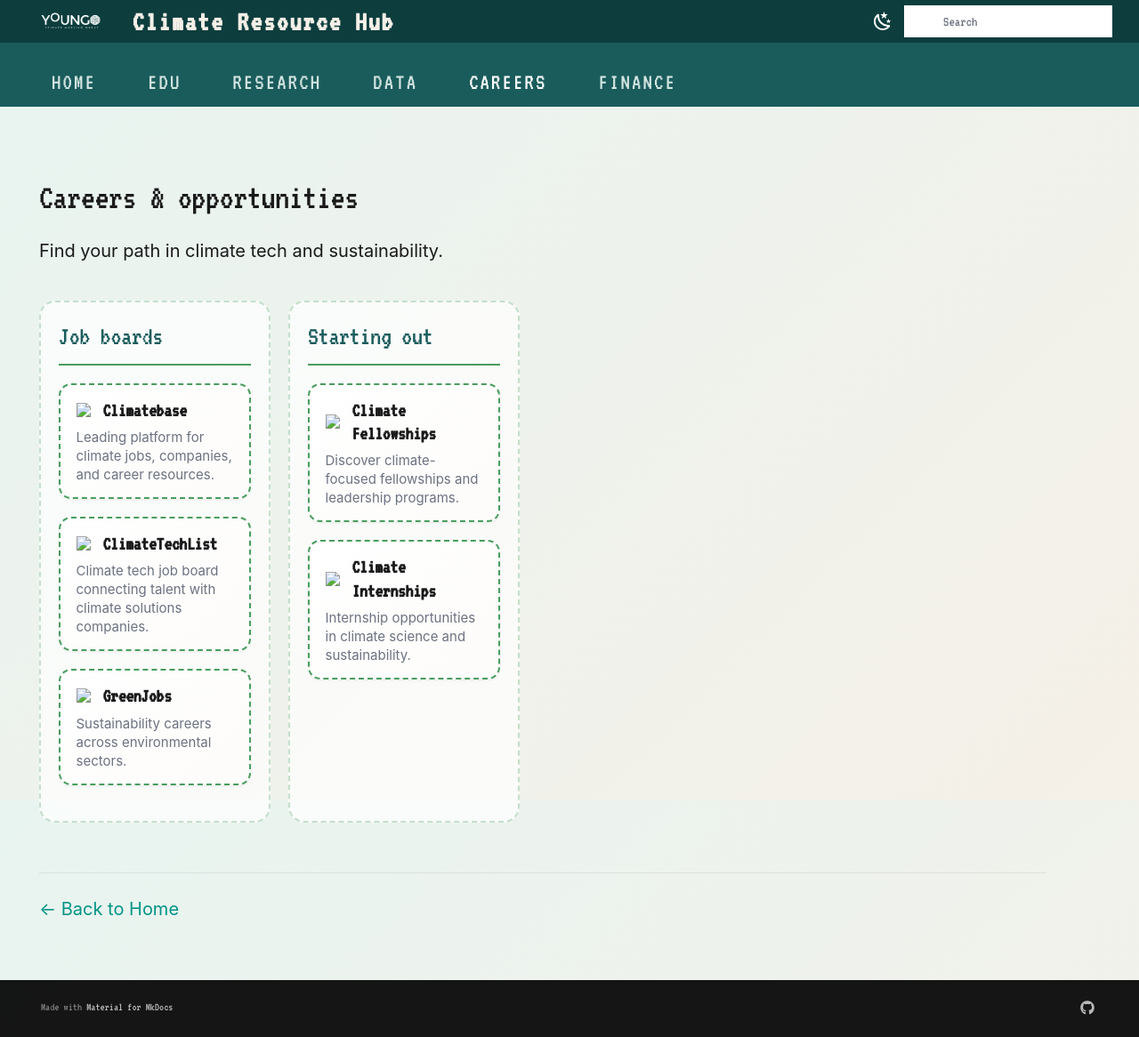
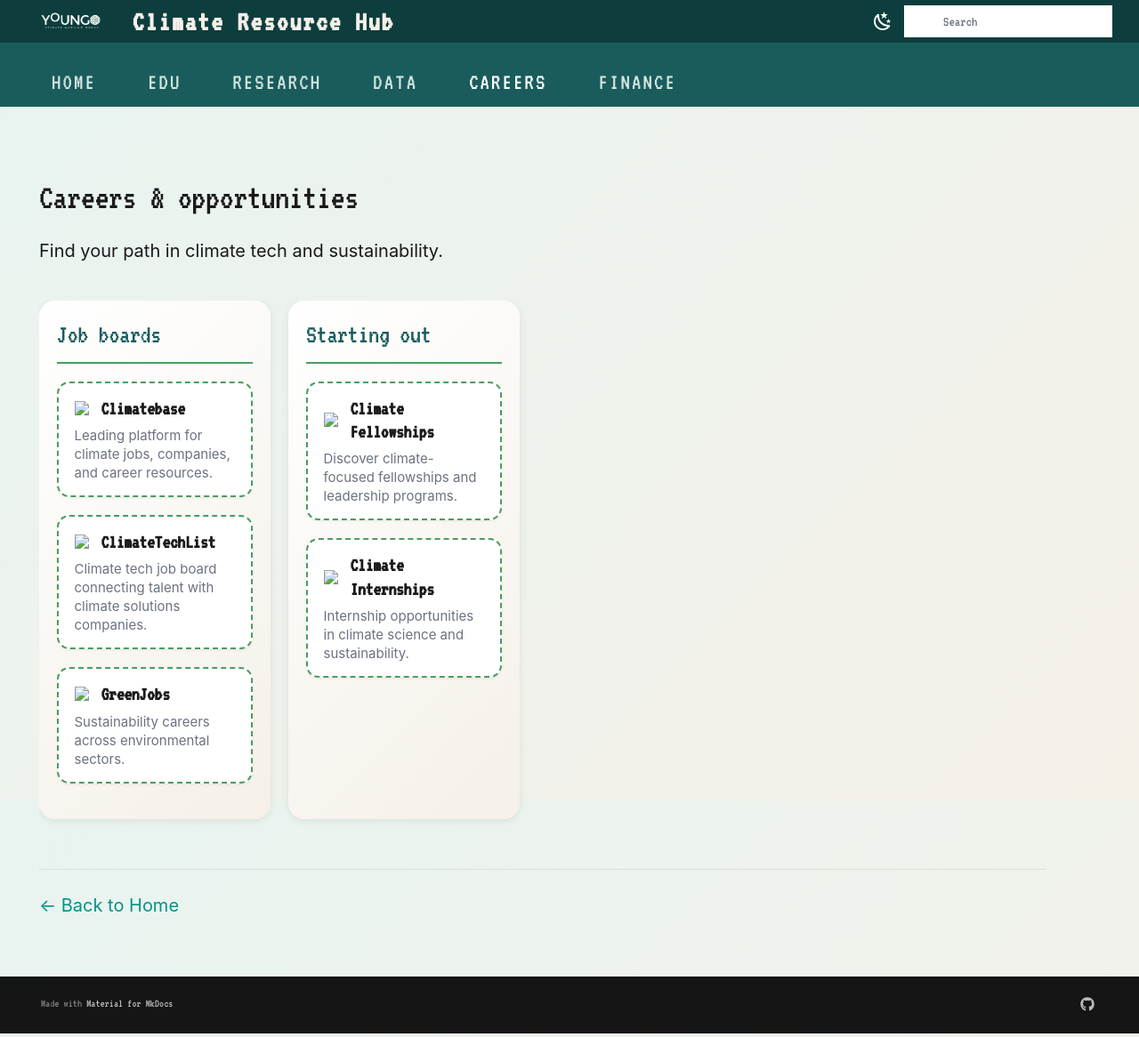
Before and after one commit to unnobatroo/climate-resource-hub, an MkDocs documentation site: the page built from docs/careers.md, in a window 1280 px wide. Shown: the whole page at 89% size. Built offline with MkDocs 1.6.1 and Material for MkDocs 9.7.7, drawn with Linux system fonts in a browser that asks for light colours.

Commit message:
design fixes again

```diff
--- a/docs/stylesheets/extra.css
+++ b/docs/stylesheets/extra.css
@@ -316,10 +316,10 @@
     min-width: 260px;
     max-width: 260px;
     flex: 0 0 260px;
-    background: rgba(255, 255, 255, 0.7);
+    background: linear-gradient(135deg, #ffffff 0%, var(--cream) 100%);
     border-radius: 18px;
     padding: 1rem;
-    border: 2px dashed rgba(74, 157, 95, 0.3);
+    box-shadow: 0 2px 8px rgba(0, 0, 0, 0.08);
 }
 
 [data-md-color-scheme="slate"] .kanban-column {
@@ -479,7 +479,7 @@
 }
 
 .resource-card {
-    background: linear-gradient(135deg, #ffffff 0%, #fdfcfa 100%);
+    background: #ffffff;
     border: 2px dashed var(--primary-green);
     border-radius: 14px;
     padding: 0.75rem 0.875rem;
```
